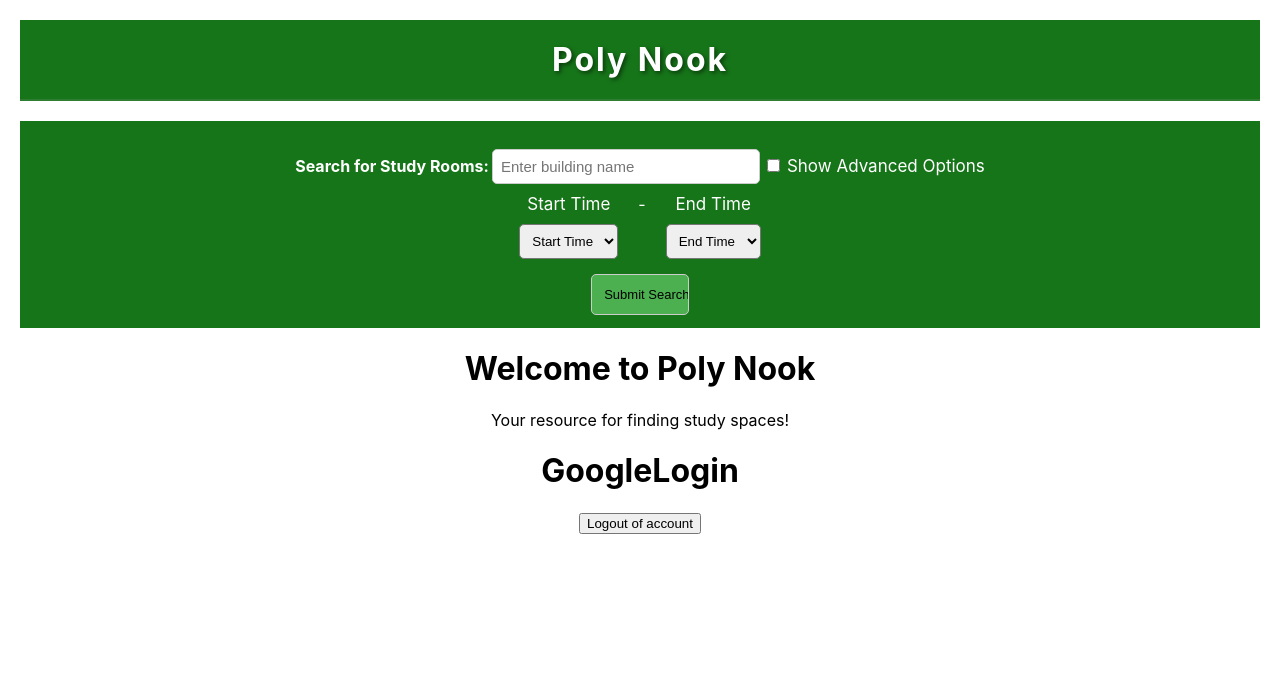
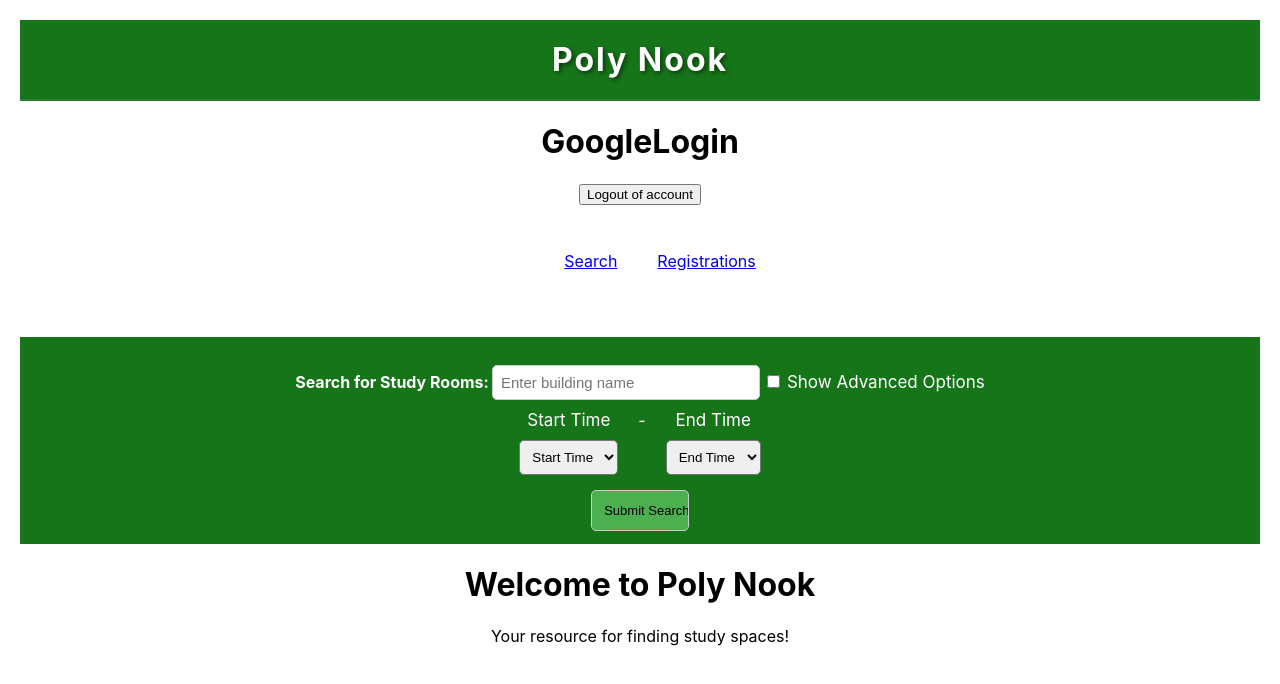
Before and after one commit to jack-ary/PolyNook, a React (Create React App) app in the folder packages/react-frontend/: page / in a window 1280 px wide. Shown: the top 684 px of the page. Built offline with nearby package versions, Linux system fonts and the light colour scheme.

Commit message:
navigate between registrations and search

```diff
--- a/packages/react-frontend/src/App.js
+++ b/packages/react-frontend/src/App.js
@@ -3,9 +3,29 @@ import Search from './Search.js'
 import Output from './OutputComponent.js'
 import React, { useState } from 'react'
 import Auth from './Auth.js'
+import Registrations from './Registrations.js'
+import { BrowserRouter as Router, Routes, Route, Link } from 'react-router-dom'
 
 const Banner = () => {
     return <div className="banner">Poly Nook</div>
+}
+
+const SearchSection = (props) => {
+    return (
+        <div>
+            <Search handleSubmit={props.handleSearchSubmit} />
+            <div className="content">
+                <h1>Welcome to Poly Nook</h1>
+                <p>Your resource for finding study spaces!</p>
+                <p>{props.bodyText}</p>
+                {props.apiCallSuccessful ? (
+                    <Output objectList={props.objectList} />
+                ) : (
+                    <p></p>
+                )}
+            </div>
+        </div>
+    )
 }
 
 const SearchDatabase = (searchTerm) => {
@@ -21,7 +41,8 @@ const SearchDatabase = (searchTerm) => {
 }
 
 function App() {
-    const [bodyText, setBodyText] = useState('')
+    const [bodyText, setBodyText] = useState()
+    const [profile, setProfile] = useState(null)
     const [apiCallSuccessful, setApiCallSuccessful] = useState(false)
     const [objectList, setObjectList] = useState([])
     const handleSearchSubmit = (searchTerm) => {
@@ -66,18 +87,57 @@ function App() {
     return (
         <div className="App">
             <Banner />
-            <Search handleSubmit={handleSearchSubmit} />
-            <div className="content">
-                <h1>Welcome to Poly Nook</h1>
-                <p>Your resource for finding study spaces!</p>
-                <p>{bodyText}</p>
-                {apiCallSuccessful ? (
-                    <Output objectList={objectList} />
-                ) : (
-                    <p></p>
-                )}
-            </div>
-            <Auth />
+            <Auth profile={profile} setProfile={setProfile} />
+            <Router>
+                <nav
+                    style={{
+                        padding: '30px 10%',
+                    }}
+                >
+                    <ul>
+                        <li
+                            style={{
+                                display: 'inline-block',
+                                padding: '0px 20px',
+                            }}
+                        >
+                            <Link to="/">Search</Link>
+                        </li>
+                        <li
+                            style={{
+                                display: 'inline-block',
+                                padding: '0px 20px',
+                            }}
+                        >
+                            <Link to="/registrations">Registrations</Link>
+                        </li>
+                    </ul>
+                </nav>
+                <Routes>
+                    <Route
+                        exact
+                        path="/registrations"
+                        element={
+                            <Registrations
+                                profile={profile}
+                                registrations_list={[1, 2, 3]}
+                            />
+                        }
+                    />
+                    <Route
+                        exact
+                        path="/"
+                        element={
+                            <SearchSection
+                                handleSearchSubmit={handleSearchSubmit}
+                                apiCallSuccessful={apiCallSuccessful}
+                                objectList={objectList}
+                                bodyText={bodyText}
+                            />
+                        }
+                    />
+                </Routes>
+            </Router>
         </div>
     )
 }
--- a/packages/react-frontend/src/Registrations.js
+++ b/packages/react-frontend/src/Registrations.js
@@ -1,43 +1,8 @@
-import { useState } from 'react'
-import { googleLogout, GoogleLogin } from '@react-oauth/google'
-import { jwtDecode } from 'jwt-decode'
-
-function Registrations() {
-    const [profile, setProfile] = useState([])
-
-    function handleSignInResponse(response) {
-        response = jwtDecode(response.credential)
-        setProfile(response)
-    }
-
-    function logout() {
-        setProfile()
-        googleLogout()
-    }
-
+function Registrations(props) {
     return (
         <div>
-            <h1>GoogleLogin</h1>
-            {profile ? (
-                <div
-                    style={{
-                        display: 'flex-box',
-                    }}
-                >
-                    <img src={profile.picture} />
-                    <div>
-                        <p>Logged in as {profile.email}</p>
-                        <button onClick={logout}>Logout of account</button>
-                    </div>
-                </div>
-            ) : (
-                <GoogleLogin
-                    onSuccess={handleSignInResponse}
-                    onError={() => {
-                        console.log('login failed.')
-                    }}
-                />
-            )}
+            <h1>This is your registrations currently, {props.profile.name}</h1>
+            <p>{props.registrations_list}</p>
         </div>
     )
 }
```
